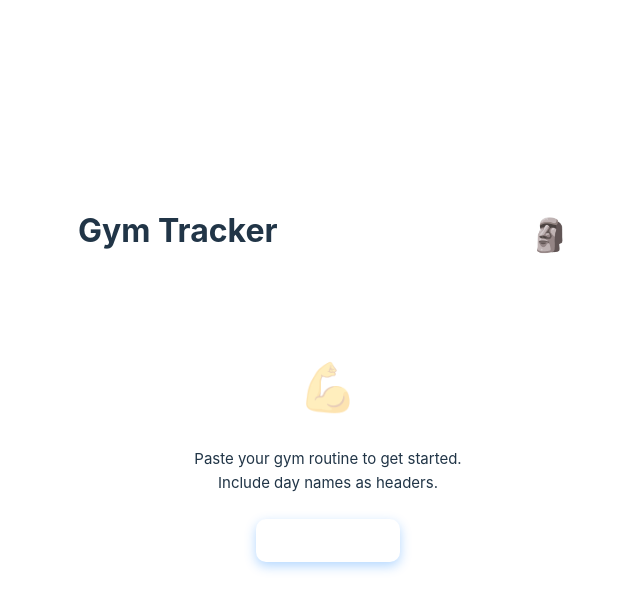
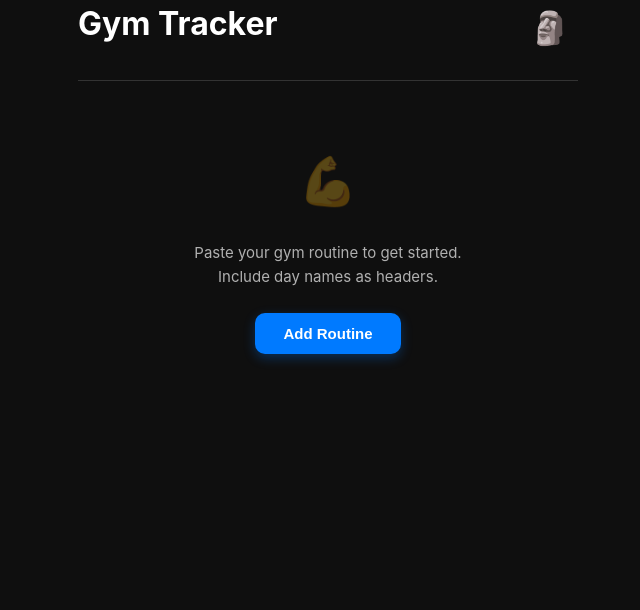
Before and after one commit to pumpkine-crypto/gym-tracker-2, a React (Vite) app: page / in a window 1280 px wide. Shown: the top 610 px of the page, without its empty margins (262-902 px from the left). Built offline with nearby package versions, Linux system fonts and the light colour scheme.

Commit message:
Update index.css

```diff
--- a/index.css
+++ b/index.css
@@ -1,75 +1,50 @@
 :root {
-  font-family: Inter, system-ui, Avenir, Helvetica, Arial, sans-serif;
-  line-height: 1.5;
-  font-weight: 400;
-
-  color-scheme: light dark;
-  color: rgba(255, 255, 255, 0.87);
-  background-color: #242424;
-
-  font-synthesis: none;
-  text-rendering: optimizeLegibility;
-  -webkit-font-smoothing: antialiased;
-  -moz-osx-font-smoothing: grayscale;
-}
-
-a {
-  font-weight: 500;
-  color: #646cff;
-  text-decoration: inherit;
-}
-a:hover {
-  color: #535bf2;
-}
-
-button {
-  border-radius: 8px;
-  border: 1px solid transparent;
-  padding: 0.6em 1.2em;
-  font-size: 1em;
-  font-weight: 500;
-  font-family: inherit;
-  background-color: #1a1a1a;
-  cursor: pointer;
-  transition: border-color 0.25s;
-}
-button:hover {
-  border-color: #646cff;
-}
-button:focus,
-button:focus-visible {
-  outline: 4px auto -webkit-focus-ring-color;
-}
-
-@media (prefers-color-scheme: light) {
-  :root {
-    color: #213547;
-    background-color: #ffffff;
-  }
-  a:hover {
-    color: #747bff;
-  }
-  button {
-    background-color: #f9f9f9;
-  }
+  font-family: -apple-system, BlinkMacSystemFont, 'Segoe UI', 'Roboto', sans-serif;
+  --bg-primary: #0f0f0f;
+  --bg-secondary: #1a1a1a;
+  --bg-tertiary: #2a2a2a;
+  --bg-card: #1f1f1f;
+  --text-primary: #ffffff;
+  --text-secondary: #b0b0b0;
+  --text-muted: #808080;
+  --accent: #007AFF;
+  --accent-hover: #0051d5;
+  --border: #333333;
+  --border-light: #404040;
+  --success: #34c759;
+  --danger: #ff3b30;
+  --warning: #ff9500;
 }
 
 * {
+  margin: 0;
+  padding: 0;
   box-sizing: border-box;
 }
 
 body {
   margin: 0;
-  display: flex;
-  place-items: center;
   min-width: 320px;
   min-height: 100vh;
+  background-color: var(--bg-primary);
+  color: var(--text-primary);
+  font-weight: 400;
+  font-size: 16px;
+  line-height: 1.5;
+  -webkit-font-smoothing: antialiased;
+  -moz-osx-font-smoothing: grayscale;
 }
 
 #root {
   width: 100%;
-  max-width: 1280px;
-  margin: 0 auto;
-  padding: 2rem;
-  text-align: center;
+  min-height: 100vh;
 }
+
+a {
+  color: var(--accent);
+  text-decoration: none;
+}
+
+a:hover {
+  color: var(--accent-hover);
+}
```
